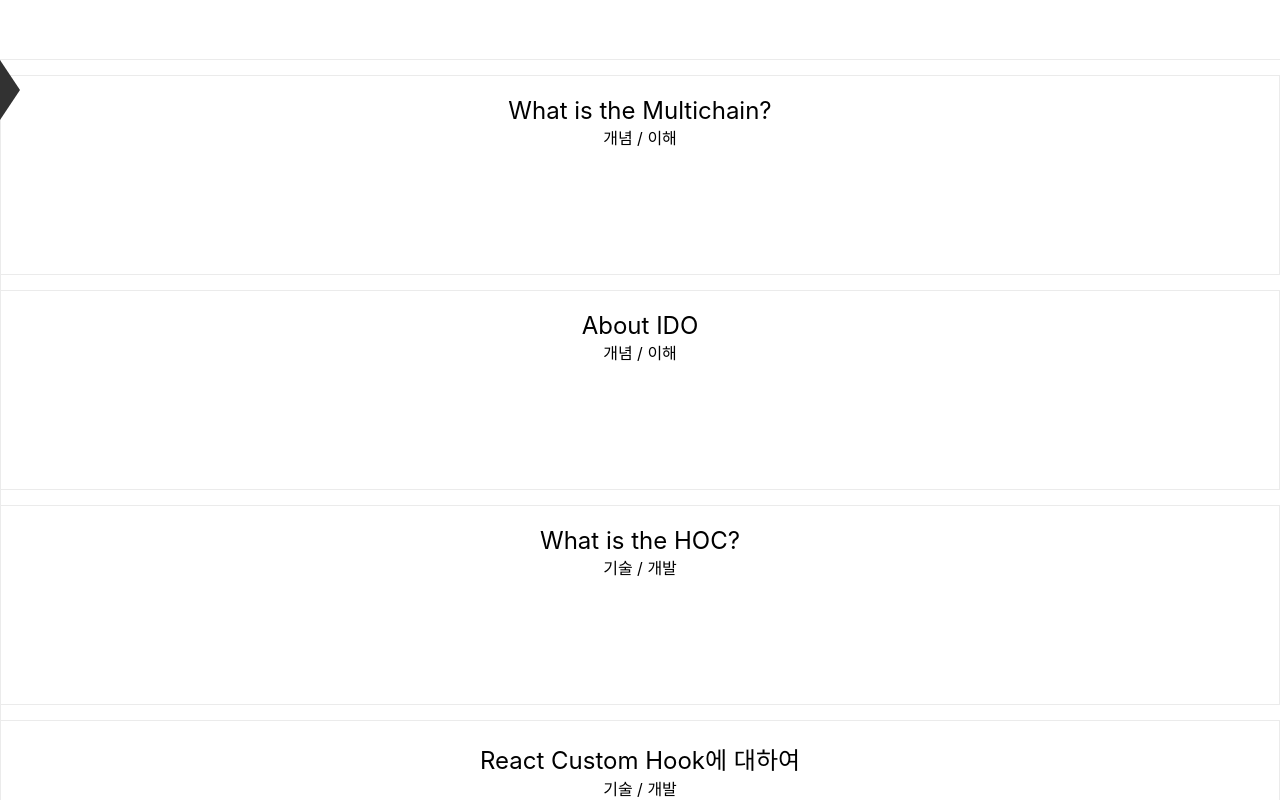
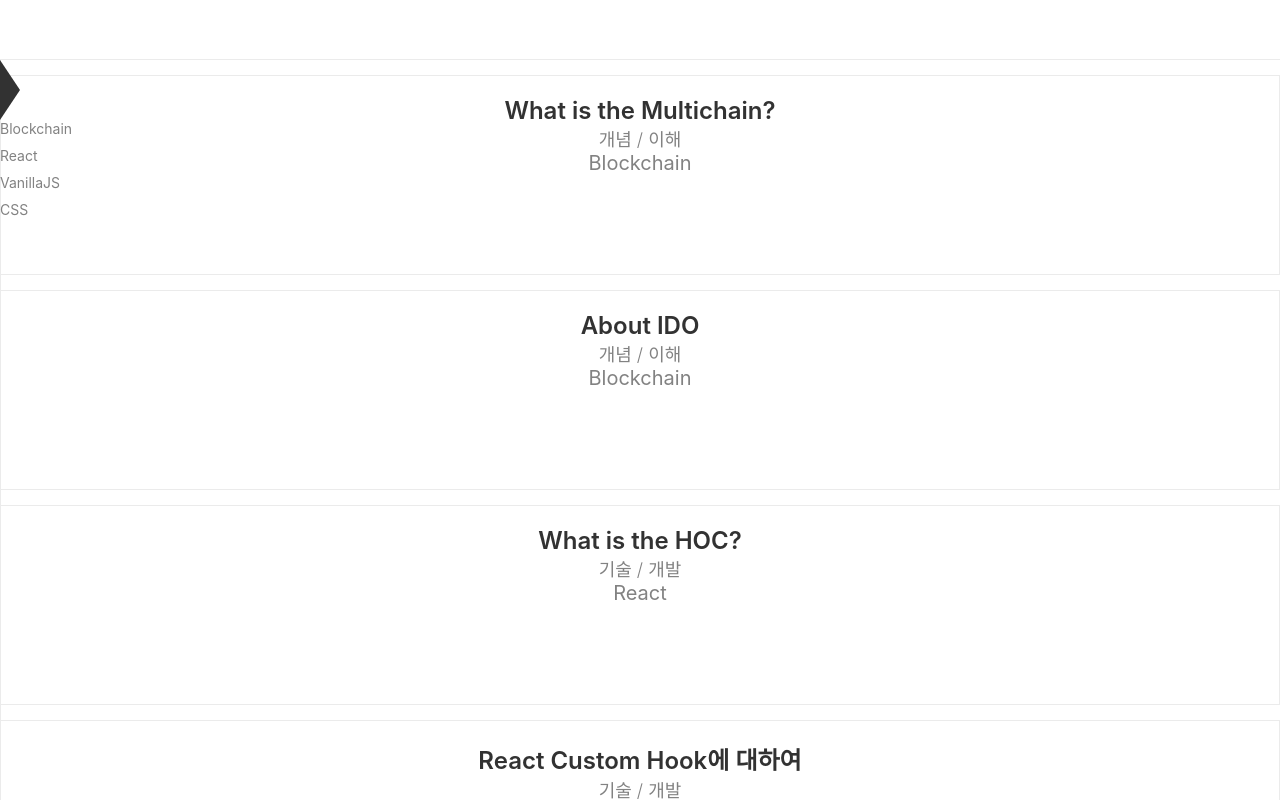
Before and after one commit to ksheyon123/project__blog, a Next.js app: page / in a window 1280 px wide. Built offline with nearby package versions, Linux system fonts and the light colour scheme.

Commit message:
Update Styles

```diff
--- a/components/common/Article.tsx
+++ b/components/common/Article.tsx
@@ -2,6 +2,7 @@ import React from 'react';
 import styled from "styled-components";
 
 import { ArticleType } from "../../constants/types";
+import { theme } from '../../styles/theme';
 
 interface Props extends ArticleType {
 
@@ -14,6 +15,7 @@ const StyledArticle = styled.article`
   margin-bottom : 15px;
   text-align: center;
   padding : 20px 0px;
+  cursor : pointer;
   &:last-of-type  {
     margin-bottom : 0px;
   }
@@ -22,8 +24,20 @@ const StyledArticle = styled.article`
     &:last-of-type {
       margin-bottom: 0px;
     }
-    &:nth-child(1) {
-      ${props => props.theme.h1}
+    &.title {
+      ${props => props.theme.h1};
+      color : ${theme.mono01};
+      font-weight : ${theme.medium};
+    }
+    &.type {
+      ${props => props.theme.b1};
+      color : ${theme.mono03};
+      font-weight : ${theme.demiLight};
+    }
+    &.about {
+      ${props => props.theme.t1};
+      color : ${theme.mono03};
+      font-weight : ${theme.regular};
     }
   }
 `;
@@ -32,18 +46,20 @@ const Article: React.FC<Props> = (props) => {
 
   const {
     title,
-    subtitle,
-    desc,
-    category,
+    type,
+    about,
     fId
   } = props;
 
+  const goTo = (id: number) => {
+
+  }
+
   return (
-    <StyledArticle>
-      <span>{title}</span><br />
-      {!!subtitle && (<><span>{subtitle}</span><br /></>)}
-      <span>{category}</span><br />
-      {desc}
+    <StyledArticle onClick={() => goTo(fId)}>
+      <span className="title">{title}</span><br />
+      {!!type && (<><span className="type">{type}</span><br /></>)}
+      {!!about && (<><span className="about">{about}</span><br /></>)}
     </StyledArticle>
   )
 }
--- a/components/common/Header.tsx
+++ b/components/common/Header.tsx
@@ -14,6 +14,7 @@ const StyledHeader = styled.header`
   width : 100vw;
   height :60px;
   border-bottom: 1px solid #EBEBEB;
+  background-color : #FFF;
 `;
 
 const Header: React.FC = () => {
--- a/components/common/ListView.tsx
+++ b/components/common/ListView.tsx
@@ -10,10 +10,6 @@ import { Article } from "./index";
 interface Props extends DirectionType {
   data: ArticleType[];
 }
-
-const StyledCard = styled.article`
-
-`;
 
 const StyledListView = styled.section<DirectionType>`
   display : flex;
--- a/components/common/Navbar.tsx
+++ b/components/common/Navbar.tsx
@@ -4,6 +4,13 @@ import { useRecoilState, useRecoilValue } from "recoil";
 import {
   navigationState
 } from "../../states/atom";
+import {
+  NAV__NAME
+} from "../../constants/index";
+import {
+  NavigationType
+} from "../../constants/types";
+import { theme } from '../../styles/theme';
 
 const StyledNavbar = styled.nav<{ isActive: boolean }>`
   position : absolute;
@@ -13,7 +20,27 @@ const StyledNavbar = styled.nav<{ isActive: boolean }>`
   height : calc(100vh - 60px);
   border-right : 1px solid #EBEBEB;
   background-color: #FFF;
+  /* ${props => props.isActive ? `display : block;` : `display : none`} */
 `;
+
+const Navbar: React.FC = () => {
+  const isActive = useRecoilValue(navigationState);
+
+  return (
+    <>
+      <StyledNavbar isActive={isActive}>
+        <NavDrawer />
+        {
+          NAV__NAME.map((el: NavigationType, idx: number) => {
+            return (
+              <NavNameWrapper {...el} />
+            )
+          })
+        }
+      </StyledNavbar>
+    </>
+  )
+}
 
 const StyledNavDrawer = styled.div<{ isActive: boolean }>`
   position : relative;
@@ -42,16 +69,17 @@ const NavDrawer: React.FC = () => {
   )
 }
 
-const Navbar: React.FC = () => {
-  const isActive = useRecoilValue(navigationState);
+const StyledNavName = styled.div`
+  ${props => props.theme.b3};
+  color : ${theme.mono03};
+  margin-bottom : 10px;
+`;
 
-
+const NavNameWrapper: React.FC<NavigationType> = ({ pId, name }) => {
   return (
-    <>
-      <StyledNavbar isActive={isActive}>
-        <NavDrawer />
-      </StyledNavbar>
-    </>
+    <StyledNavName>
+      {name}
+    </StyledNavName>
   )
 }
 
--- /dev/null
+++ b/constants/articles.tsx
@@ -0,0 +1,35 @@
+import { ArticleType } from "../constants/types";
+export const ARTICLE: ArticleType[] = [
+  {
+    id: 0,
+    title: "What is the Multichain?",
+    type: "개념 / 이해",
+    about: "Blockchain",
+    desc: "",
+    fId: 0,
+  },
+  {
+    id: 1,
+    title: "About IDO",
+    type: "개념 / 이해",
+    about: "Blockchain",
+    desc: "",
+    fId: 0,
+  },
+  {
+    id: 2,
+    title: "What is the HOC?",
+    type: "기술 / 개발",
+    about: "React",
+    desc: "",
+    fId: 1,
+  },
+  {
+    id: 3,
+    title: "React Custom Hook에 대하여",
+    type: "기술 / 개발",
+    about: "React",
+    desc: "",
+    fId: 1,
+  }
+]
--- a/constants/index.tsx
+++ b/constants/index.tsx
@@ -1,3 +1,24 @@
+
+import { NavigationType } from "./types";
 export const PATH__NAME = {
 
 }
+
+export const NAV__NAME: NavigationType[] = [
+  {
+    pId: 0,
+    name: "Blockchain"
+  },
+  {
+    pId: 1,
+    name: "React"
+  },
+  {
+    pId: 2,
+    name: "VanillaJS"
+  },
+  {
+    pId: 3,
+    name: "CSS"
+  }
+]
--- a/pages/index.tsx
+++ b/pages/index.tsx
@@ -1,11 +1,12 @@
 import { ReactElement } from "react";
-import styled from "styled-components";
 import {
   Layout,
   ListView
 } from "../components/common/index";
 import { ArticleType } from "../constants/types";
-
+import {
+  ARTICLE
+} from "../constants/articles";
 interface Props {
   data: ArticleType[];
 }
@@ -25,32 +26,7 @@ export const getServerSideProps = async () => {
 
   return {
     props: {
-      data: [
-        {
-          title: "What is the Multichain?",
-          category: "개념 / 이해",
-          desc: "",
-          fId: 0,
-        },
-        {
-          title: "About IDO",
-          category: "개념 / 이해",
-          desc: "",
-          fId: 0,
-        },
-        {
-          title: "What is the HOC?",
-          category: "기술 / 개발",
-          desc: "",
-          fId: 1,
-        },
-        {
-          title: "React Custom Hook에 대하여",
-          category: "기술 / 개발",
-          desc: "",
-          fId: 1,
-        }
-      ]
+      data: ARTICLE
     }
   }
 }
--- a/styles/globals.css
+++ b/styles/globals.css
@@ -1,5 +1,7 @@
 html,
 body {
+  font-size: 18px;
+  font-weight: 400;
   padding: 0;
   margin: 0;
   font-family: -apple-system, BlinkMacSystemFont, Segoe UI, Roboto, Oxygen,
--- a/styles/theme.tsx
+++ b/styles/theme.tsx
@@ -2,9 +2,48 @@ export const theme = {
 
   mono00: "#000",
   mono01: "#323232",
-  mono03Div: "#EBEBEB",
 
+  mono03: "#828282",
+  mono06Div: "#EBEBEB",
+
+  demiLight: 350,
+  regular: 400,
+  medium: 600,
+
+  // h1 > ~ h3 > t1 > ~ t3 > b1 > ~ b3
   h1: {
     fontSize: "24px"
+  },
+
+  h2: {
+    fontSize: "20px",
+  },
+
+  h3: {
+    fontSize: "18px",
+  },
+
+  t1: {
+    fontSize: "20px",
+  },
+
+  t2: {
+    fontSize: "18px",
+  },
+
+  t3: {
+    fontSize: "16px",
+  },
+
+  b1: {
+    fontSize: "18px",
+  },
+
+  b2: {
+    fontSize: "16px",
+  },
+
+  b3: {
+    fontSize: "14px",
   }
 }
```
Also changed, not shown: components/common/Layout.tsx (+3 -6 lines), constants/types.tsx (+9 -2 lines).
